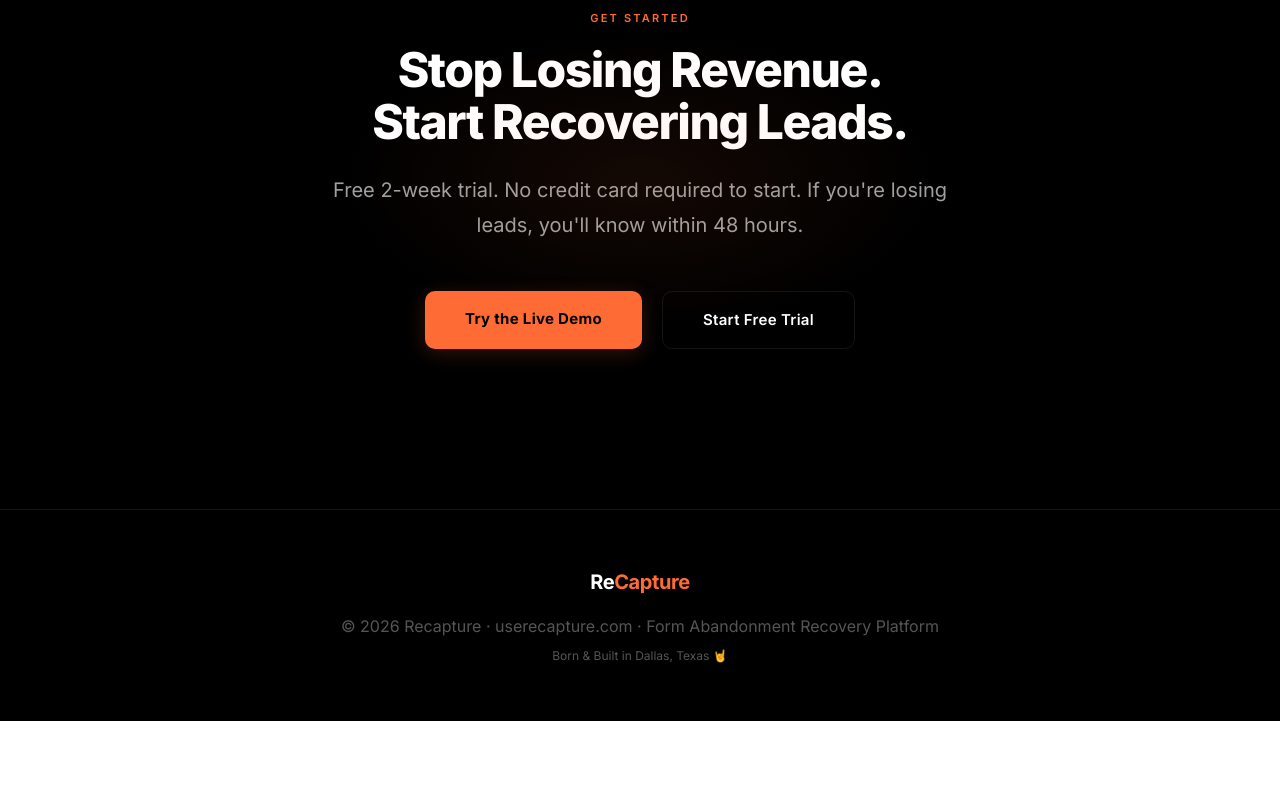
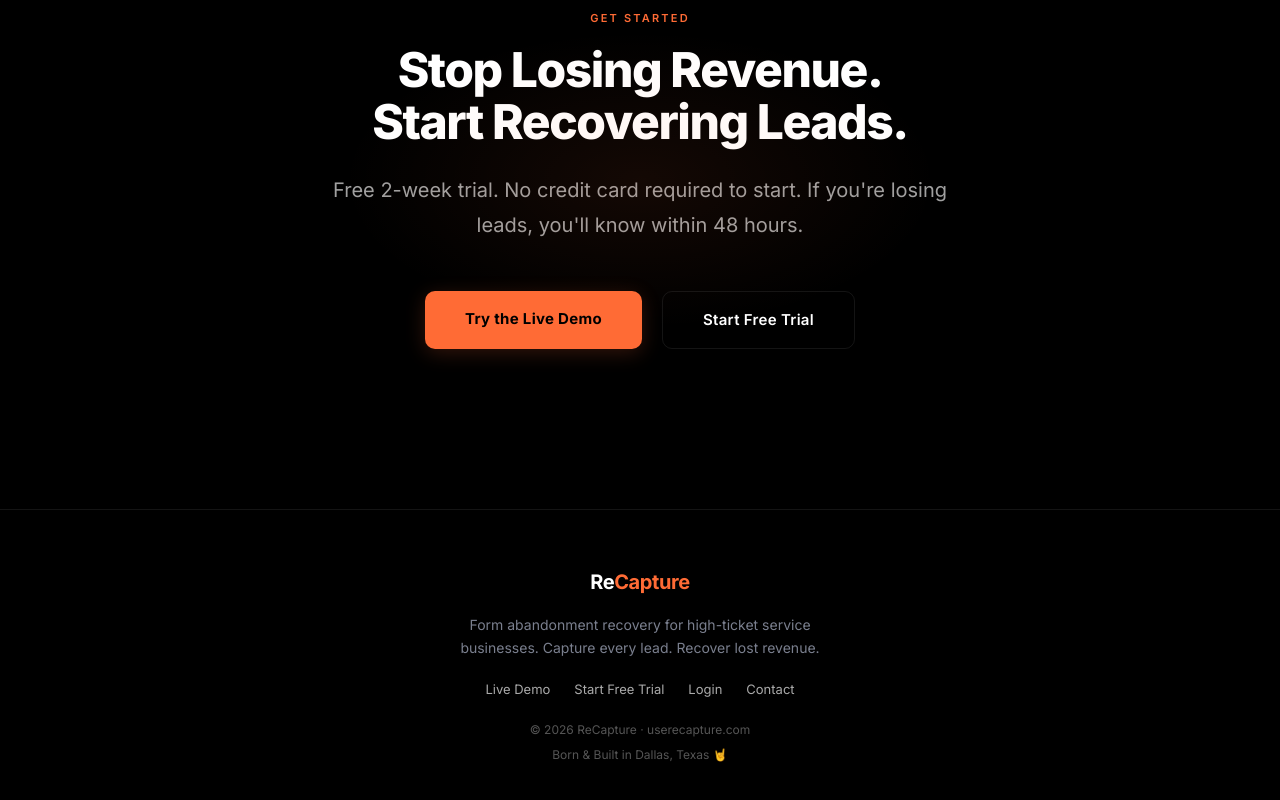
Before and after one commit to Asherton1/leadcatch-app, a Next.js app: page / in a window 1280 px wide. Shown: the part 6302-7102 px from the top of the page. Before the commit the page ends 7023 px from the top, so only its background shows below. Built offline with nearby package versions, Linux system fonts and the light colour scheme.

Commit message:
Update footer with links and contact

```diff
--- a/app/page.tsx
+++ b/app/page.tsx
@@ -256,8 +256,17 @@
             <span style={{ color: '#fff' }}>Re</span><span className="logo-accent">Capture</span>
           </Link>
         </div>
-        <p>© 2026 Recapture · userecapture.com · Form Abandonment Recovery Platform</p>
-        <p>Born & Built in Dallas, Texas 🤘</p>
+        <p style={{ color: '#7a7f8e', fontSize: '14px', marginBottom: '20px', maxWidth: '400px', margin: '12px auto 20px' }}>
+          Form abandonment recovery for high-ticket service businesses. Capture every lead. Recover lost revenue.
+        </p>
+        <div style={{ display: 'flex', justifyContent: 'center', gap: '24px', marginBottom: '20px', flexWrap: 'wrap' }}>
+          <Link href="/test-form" style={{ color: '#aaa', textDecoration: 'none', fontSize: '13px' }}>Live Demo</Link>
+          <Link href="/signup" style={{ color: '#aaa', textDecoration: 'none', fontSize: '13px' }}>Start Free Trial</Link>
+          <Link href="/login" style={{ color: '#aaa', textDecoration: 'none', fontSize: '13px' }}>Login</Link>
+          <a href="mailto:hello@userecapture.com" style={{ color: '#aaa', textDecoration: 'none', fontSize: '13px' }}>Contact</a>
+        </div>
+        <p style={{ color: '#555', fontSize: '12px' }}>© 2026 ReCapture · userecapture.com</p>
+        <p style={{ color: '#555', fontSize: '12px' }}>Born & Built in Dallas, Texas 🤘</p>
       </footer>
     </div>
   )
```
